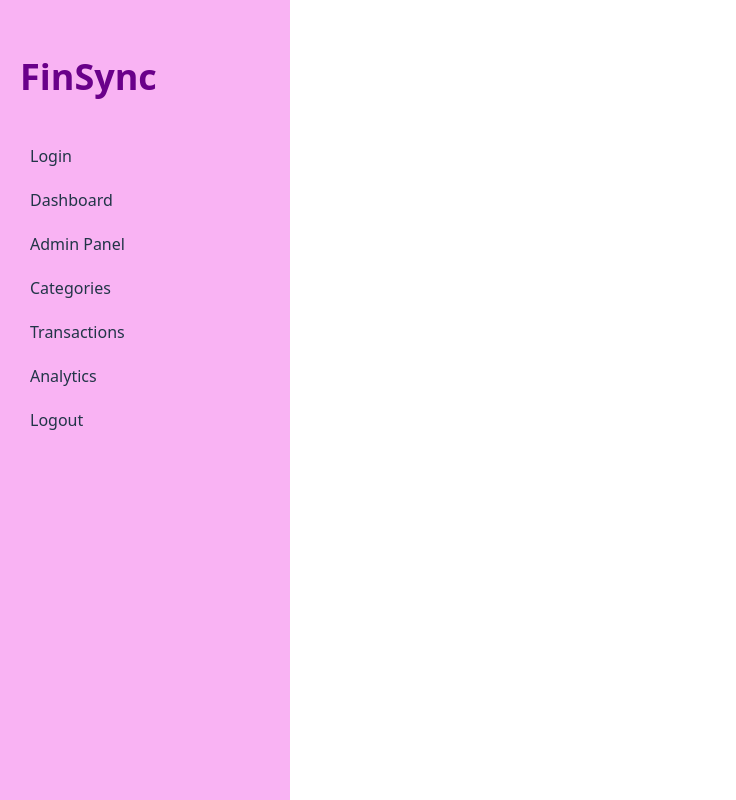
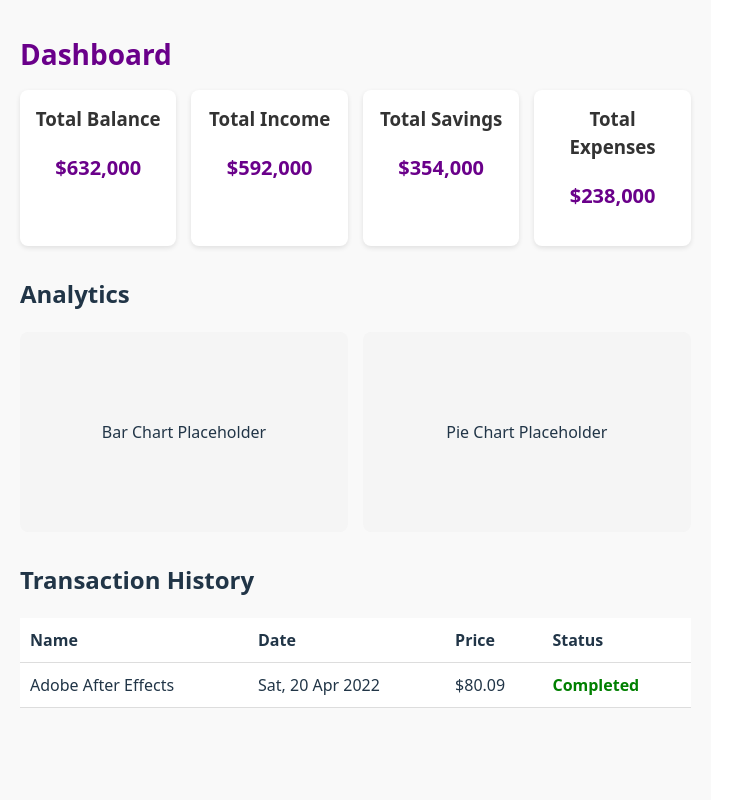
Before and after one commit to zeinabhteiit/fin-sync-dashboard, a React (Vite) app: page / in a window 1280 px wide. Shown: the top 800 px of the page, without its empty margins (0-736 px from the left). Built offline with nearby package versions, Linux system fonts and the light colour scheme.

Commit message:
added dashboard layout

```diff
--- a/src/App.jsx
+++ b/src/App.jsx
@@ -1,16 +1,17 @@
 import React from "react";
 import Sidebar from "./components/Sidebar";
+import Dashboard from "./components/Dashboard";
+import "./styles/global.css";
+import "./styles/dashboard.css";
 import "./styles/sidebar.css";
 
-function App() {
+const App = () => {
   return (
     <div className="app">
-      <Sidebar />
-      <div className="main-content">
-        <h1>Dashboard</h1>
-      </div>
+      <Dashboard />
     </div>
   );
-}
+};
+
 
 export default App;
--- a/src/components/Dashboard.jsx
+++ b/src/components/Dashboard.jsx
@@ -0,0 +1,64 @@
+import React from "react";
+import "../styles/dashboard.css";
+
+const Dashboard = () => {
+  return (
+    <div className="dashboard">
+      <h1>Dashboard</h1>
+
+      {/* Cards Section */}
+      <div className="cards">
+        <div className="card">
+          <h3>Total Balance</h3>
+          <p>$632,000</p>
+        </div>
+        <div className="card">
+          <h3>Total Income</h3>
+          <p>$592,000</p>
+        </div>
+        <div className="card">
+          <h3>Total Savings</h3>
+          <p>$354,000</p>
+        </div>
+        <div className="card">
+          <h3>Total Expenses</h3>
+          <p>$238,000</p>
+        </div>
+      </div>
+
+      {/* Analytics Section */}
+      <div className="analytics">
+        <h2>Analytics</h2>
+        <div className="charts">
+          <div className="bar-chart"> Bar Chart Placeholder</div>
+          <div className="pie-chart">Pie Chart Placeholder</div>
+        </div>
+      </div>
+
+      {/* Transactions Section */}
+      <div className="transactions">
+        <h2>Transaction History</h2>
+        <table>
+          <thead>
+            <tr>
+              <th>Name</th>
+              <th>Date</th>
+              <th>Price</th>
+              <th>Status</th>
+            </tr>
+          </thead>
+          <tbody>
+            <tr>
+              <td>Adobe After Effects</td>
+              <td>Sat, 20 Apr 2022</td>
+              <td>$80.09</td>
+              <td className="completed">Completed</td>
+            </tr>
+          </tbody>
+        </table>
+      </div>
+    </div>
+  );
+};
+
+export default Dashboard;
--- /dev/null
+++ b/src/styles/dashboard.css
@@ -0,0 +1,79 @@
+.dashboard {
+    flex: 1;
+    padding: 20px;
+  }
+
+  h1 {
+    font-size: 28px;
+    color: #6a008a;
+  }
+
+  /* Cards Section */
+  .cards {
+    display: flex;
+    gap: 15px;
+    margin: 20px 0;
+  }
+
+  .card {
+    background: #fff;
+    padding: 15px;
+    border-radius: 8px;
+    box-shadow: 0 2px 5px rgba(0, 0, 0, 0.1);
+    flex: 1;
+    text-align: center;
+  }
+
+  .card h3 {
+    margin: 0;
+    color: #333;
+  }
+
+  .card p {
+    font-size: 20px;
+    font-weight: bold;
+    color: #6a008a;
+  }
+
+  /* Analytics Section */
+  .analytics {
+    margin-top: 30px;
+  }
+
+  .charts {
+    display: flex;
+    gap: 15px;
+  }
+
+  .bar-chart,
+  .pie-chart {
+    flex: 1;
+    height: 200px;
+    background: #f5f5f5;
+    display: flex;
+    align-items: center;
+    justify-content: center;
+    border-radius: 8px;
+  }
+
+  /* Transactions Table */
+  .transactions {
+    margin-top: 30px;
+  }
+
+  table {
+    width: 100%;
+    border-collapse: collapse;
+    background: #fff;
+  }
+
+  th, td {
+    padding: 10px;
+    text-align: left;
+    border-bottom: 1px solid #ddd;
+  }
+
+  .completed {
+    color: green;
+    font-weight: bold;
+  }
--- a/src/styles/global.css
+++ b/src/styles/global.css
@@ -1,6 +1,10 @@
 .app {
     display: flex;
+    background: #f9f9f9;
+    min-height: 100vh;
   }
+
+
 
   .main-content {
     flex: 1;
```
